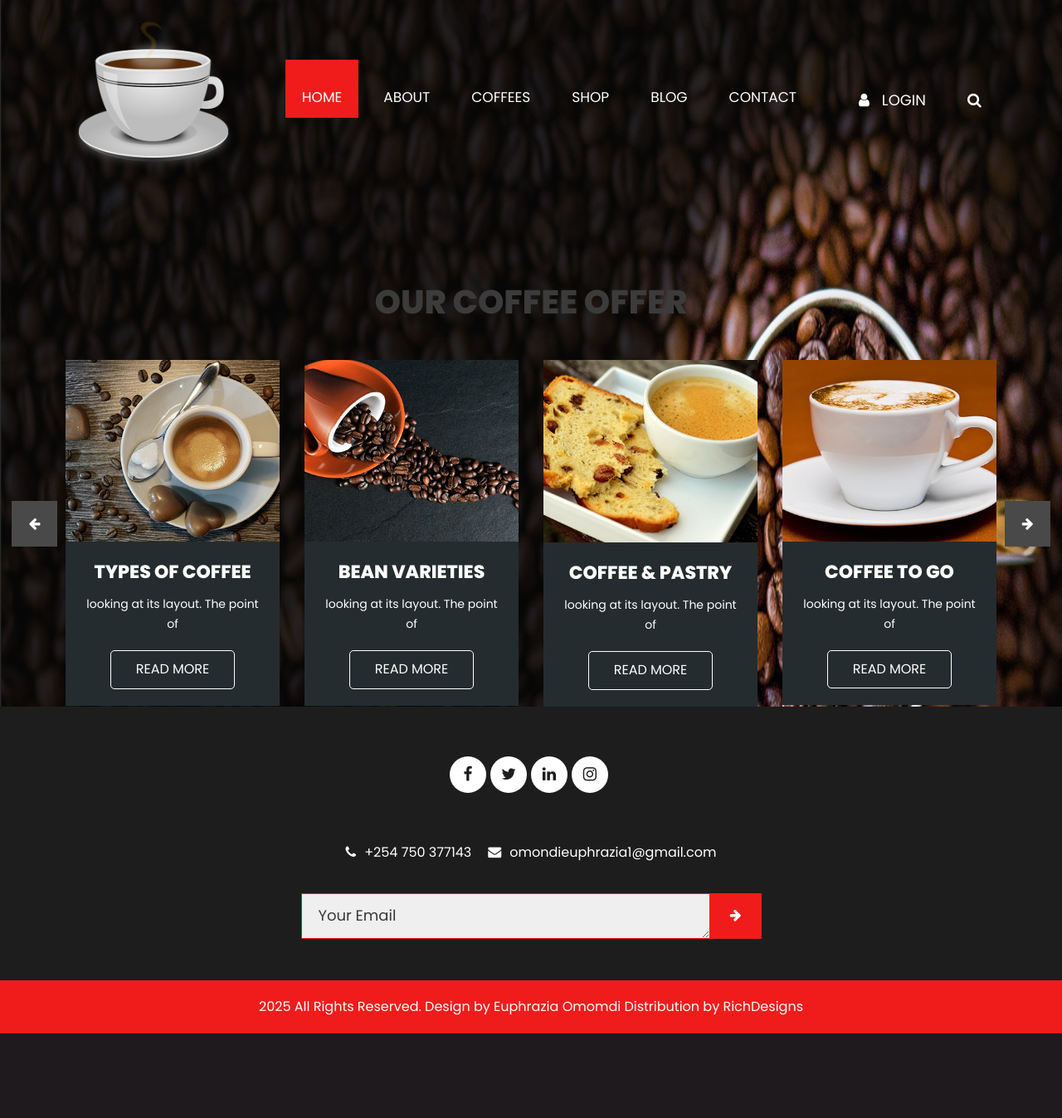
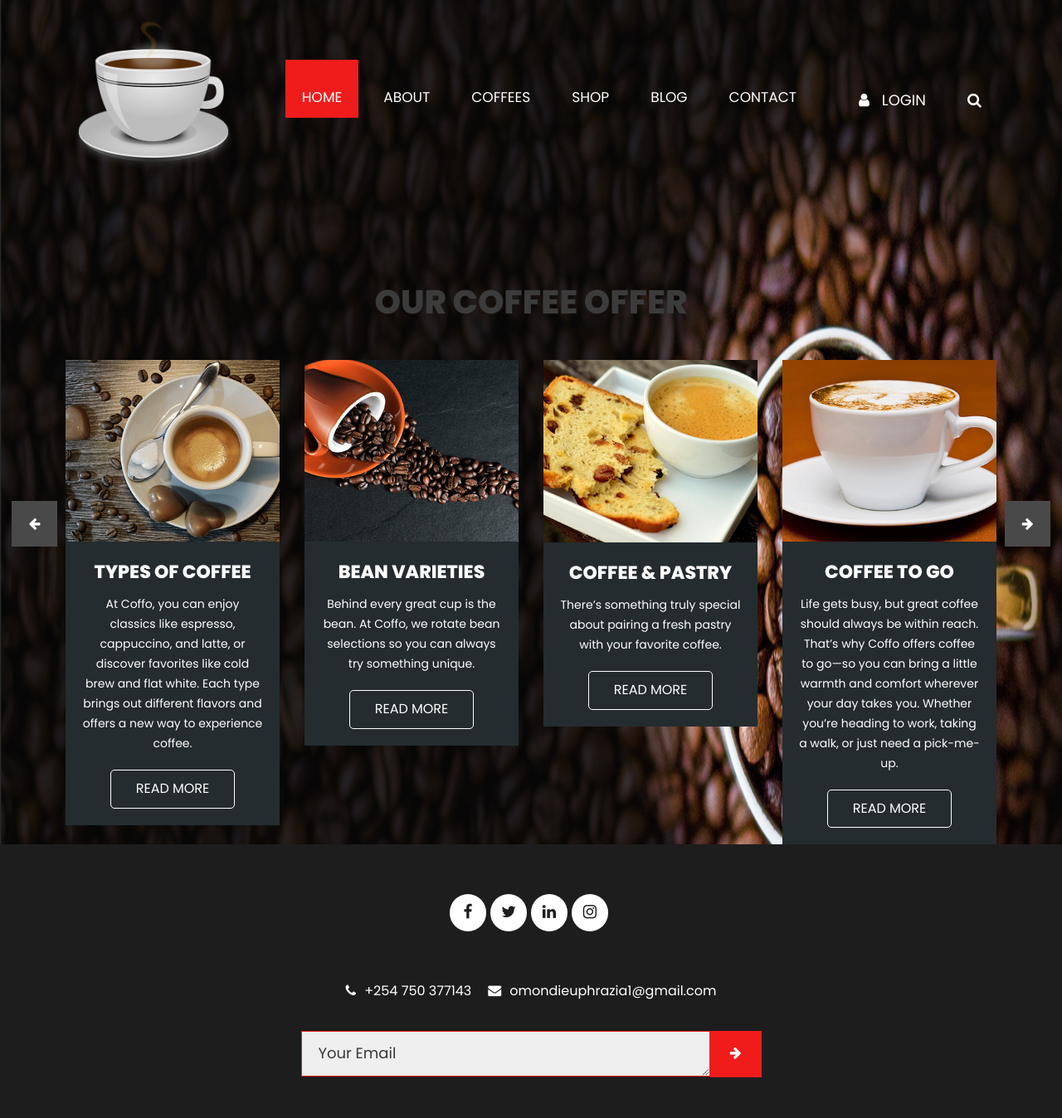
Before and after one commit to euphrazia/fullstack, a Flask app: page /coffees in a window 1280 px wide. Shown: the top 1348 px of the page at 83% size. Before the commit the page ends 1246 px from the top, so only its background shows below. Run offline with Flask 3, Linux system fonts and the light colour scheme; some libraries are stand-ins or nearby versions.

Commit message:
Update coffees.html

```diff
--- a/templates/coffees.html
+++ b/templates/coffees.html
@@ -22,7 +22,7 @@
                               <div class="coffee_img"><img src="static/images/img-1.png"></div>
                               <div class="coffee_box">
                                  <h3 class="types_text">TYPES OF COFFEE</h3>
-                                 <p class="looking_text">looking at its layout. The point of</p>
+                                 <p class="looking_text">At Coffo, you can enjoy classics like espresso, cappuccino, and latte, or discover favorites like cold brew and flat white. Each type brings out different flavors and offers a new way to experience coffee.</p>
                                  <div class="read_bt"><a href="#">Read More</a></div>
                               </div>
                            </div>
@@ -30,7 +30,8 @@
                               <div class="coffee_img"><img src="static/images/img-2.png"></div>
                               <div class="coffee_box">
                                  <h3 class="types_text">BEAN VARIETIES</h3>
-                                 <p class="looking_text">looking at its layout. The point of</p>
+                                 <p class="looking_text">Behind every great cup is the bean.
+ At Coffo, we rotate bean selections so you can always try something unique.</p>
                                  <div class="read_bt"><a href="#">Read More</a></div>
                               </div>
                            </div>
@@ -38,7 +39,7 @@
                               <div class="coffee_img"><img src="static/images/img-3.png"></div>
                               <div class="coffee_box">
                                  <h3 class="types_text">COFFEE & PASTRY</h3>
-                                 <p class="looking_text">looking at its layout. The point of</p>
+                                 <p class="looking_text">There’s something truly special about pairing a fresh pastry with your favorite coffee.</p>
                                  <div class="read_bt"><a href="#">Read More</a></div>
                               </div>
                            </div>
@@ -46,7 +47,7 @@
                               <div class="coffee_img"><img src="static/images/img-4.png"></div>
                               <div class="coffee_box">
                                  <h3 class="types_text">COFFEE TO GO</h3>
-                                 <p class="looking_text">looking at its layout. The point of</p>
+                                 <p class="looking_text">Life gets busy, but great coffee should always be within reach. That’s why Coffo offers coffee to go—so you can bring a little warmth and comfort wherever your day takes you. Whether you’re heading to work, taking a walk, or just need a pick-me-up.</p>
                                  <div class="read_bt"><a href="#">Read More</a></div>
                               </div>
                            </div>
@@ -60,7 +61,7 @@
                               <div class="coffee_img"><img src="static/images/img-1.png"></div>
                               <div class="coffee_box">
                                  <h3 class="types_text">TYPES OF COFFEE</h3>
-                                 <p class="looking_text">looking at its layout. The point of</p>
+                                 <p class="looking_text">At Coffo, you can enjoy classics like espresso, cappuccino, and latte, or discover favorites like cold brew and flat white. Each type brings out different flavors and offers a new way to experience coffee.</p>
                                  <div class="read_bt"><a href="#">Read More</a></div>
                               </div>
                            </div>
@@ -68,7 +69,8 @@
                               <div class="coffee_img"><img src="static/images/img-2.png"></div>
                               <div class="coffee_box">
                                  <h3 class="types_text">BEAN VARIETIES</h3>
-                                 <p class="looking_text">looking at its layout. The point of</p>
+                                 <p class="looking_text">Behind every great cup is the bean.
+At Coffo, we rotate bean selections so you can always try something unique</p>
                                  <div class="read_bt"><a href="#">Read More</a></div>
                               </div>
                            </div>
@@ -76,7 +78,7 @@
                               <div class="coffee_img"><img src="static/images/img-3.png"></div>
                               <div class="coffee_box">
                                  <h3 class="types_text">COFFEE & PASTRY</h3>
-                                 <p class="looking_text">looking at its layout. The point of</p>
+                                 <p class="looking_text">There’s something truly special about pairing a fresh pastry with your favorite coffee.</p>
                                  <div class="read_bt"><a href="#">Read More</a></div>
                               </div>
                            </div>
@@ -84,7 +86,7 @@
                               <div class="coffee_img"><img src="static/images/img-4.png"></div>
                               <div class="coffee_box">
                                  <h3 class="types_text">COFFEE TO GO</h3>
-                                 <p class="looking_text">looking at its layout. The point of</p>
+                                 <p class="looking_text">Life gets busy, but great coffee should always be within reach. That’s why Coffo offers coffee to go—so you can bring a little warmth and comfort wherever your day takes you. Whether you’re heading to work, taking a walk, or just need a pick-me-up.</p>
                                  <div class="read_bt"><a href="#">Read More</a></div>
                               </div>
                            </div>
@@ -98,7 +100,7 @@
                               <div class="coffee_img"><img src="static/images/img-1.png"></div>
                               <div class="coffee_box">
                                  <h3 class="types_text">TYPES OF COFFEE</h3>
-                                 <p class="looking_text">looking at its layout. The point of</p>
+                                 <p class="looking_text"> At Coffo, you can enjoy classics like espresso, cappuccino, and latte, or discover favorites like cold brew and flat white. Each type brings out different flavors and offers a new way to experience coffee.</p>
                                  <div class="read_bt"><a href="#">Read More</a></div>
                               </div>
                            </div>
@@ -106,7 +108,8 @@
                               <div class="coffee_img"><img src="static/images/img-2.png"></div>
                               <div class="coffee_box">
                                  <h3 class="types_text">BEAN VARIETIES</h3>
-                                 <p class="looking_text">looking at its layout. The point of</p>
+                                 <p class="looking_text">Behind every great cup is the bean.
+At Coffo,we rotate bean selections so you can always try something unique.</p>
                                  <div class="read_bt"><a href="#">Read More</a></div>
                               </div>
                            </div>
@@ -114,7 +117,7 @@
                               <div class="coffee_img"><img src="static/images/img-3.png"></div>
                               <div class="coffee_box">
                                  <h3 class="types_text">COFFEE & PASTRY</h3>
-                                 <p class="looking_text">looking at its layout. The point of</p>
+                                 <p class="looking_text">There’s something truly special about pairing a fresh pastry with your favorite coffee.</p>
                                  <div class="read_bt"><a href="#">Read More</a></div>
                               </div>
                            </div>
@@ -122,7 +125,7 @@
                               <div class="coffee_img"><img src="static/images/img-4.png"></div>
                               <div class="coffee_box">
                                  <h3 class="types_text">COFFEE TO GO</h3>
-                                 <p class="looking_text">looking at its layout. The point of</p>
+                                 <p class="looking_text">Life gets busy, but great coffee should always be within reach. That’s why Coffo offers coffee to go—so you can bring a little warmth and comfort wherever your day takes you. Whether you’re heading to work, taking a walk, or just need a pick-me-up.</p>
                                  <div class="read_bt"><a href="#">Read More</a></div>
                               </div>
                            </div>
```
